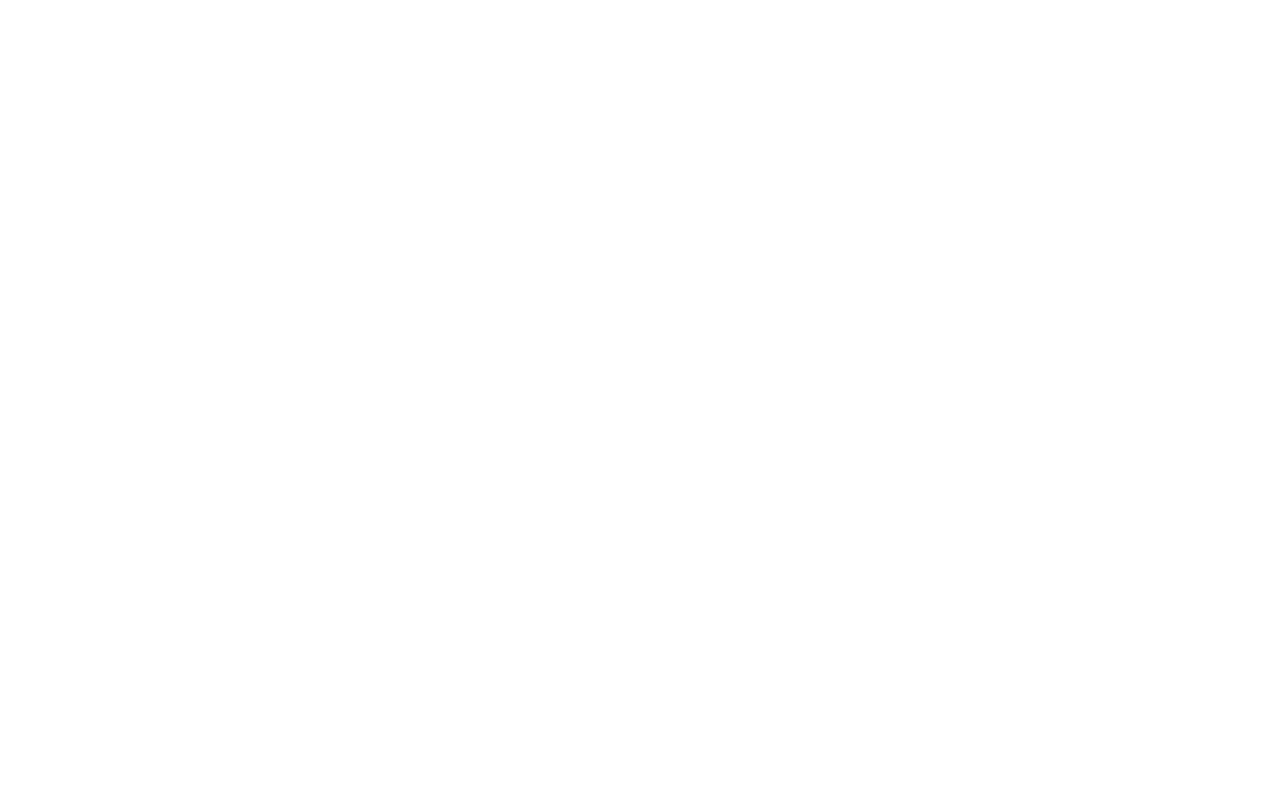
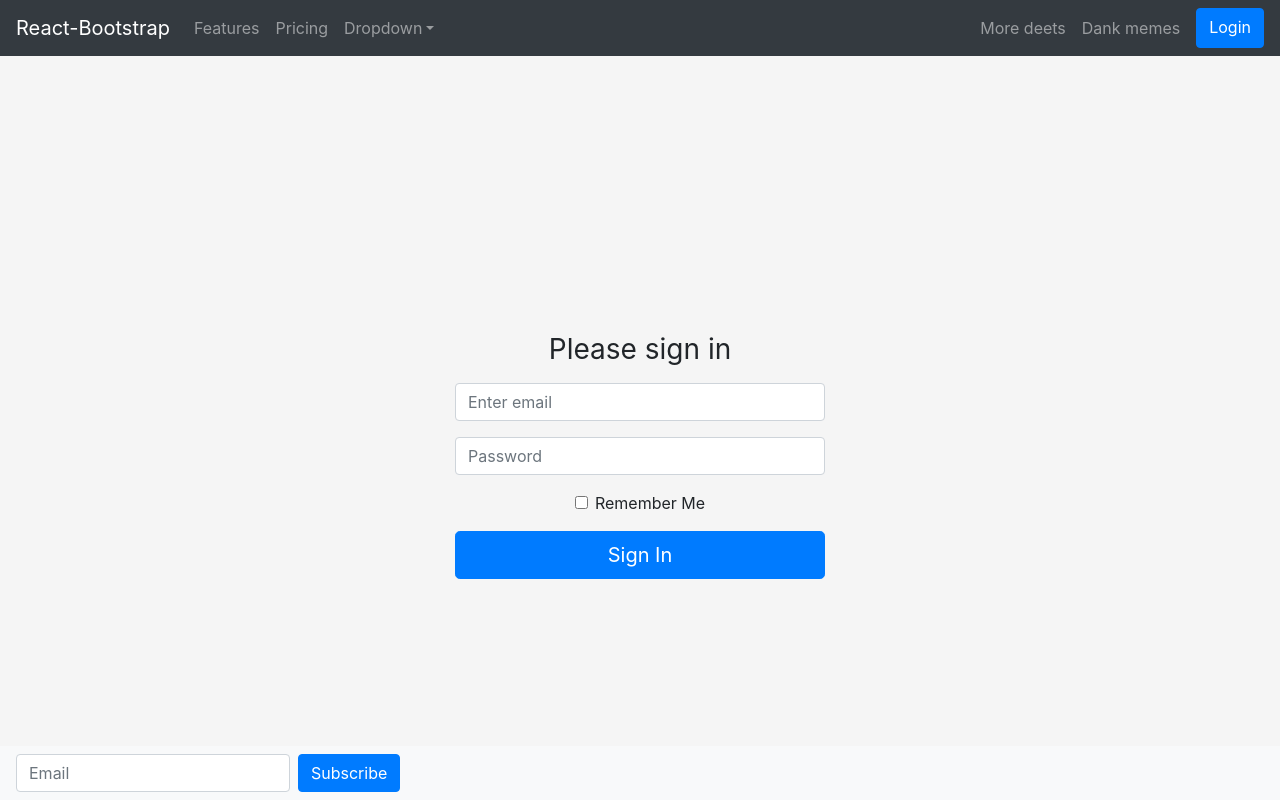
Before and after one commit to JamesSchubach/news-template, a React (Create React App) app: page /login in a window 1280 px wide. Built offline with nearby package versions, Linux system fonts and the light colour scheme.

Commit message:
feat: skeleton login page + routes

```diff
--- a/src/App.js
+++ b/src/App.js
@@ -9,6 +9,7 @@
 import Main from "./Main";
 import Article from "./components/Article";
 import Category from "./components/Category";
+import Login from "./components/Login";
 
 import { BrowserRouter, Switch, Route } from "react-router-dom";
 
@@ -19,6 +20,7 @@
         <Route exact path={`${process.env.PUBLIC_URL}/`} component={Main} />
         <Route path="/article" component={Article} />
         <Route path="/category" component={Category} />
+        <Route path="/login" component={Login} />
       </Switch>
     </BrowserRouter>
   );
--- /dev/null
+++ b/src/components/Login.jsx
@@ -0,0 +1,51 @@
+import React, { Component } from "react";
+import { Form, Container, Row, Col, Card, Button } from "react-bootstrap";
+import Header from "./header/header";
+import Footer from "./footer/footer";
+
+class Login extends Component {
+  state = {};
+  render() {
+    return (
+      <React.Fragment>
+        <div className="h-100">
+          <Header
+            headertransparent="header--transparent"
+            colorblack="color--black"
+            logoname="logo.png"
+          />
+          <div
+            style={{ backgroundColor: "#f5f5f5" }}
+            class="h-100 text-center my-auto"
+            data-gr-c-s-loaded="true"
+          >
+            <Container className="my-auto h-100" style={{ maxWidth: "400px" }}>
+              <Row className="my-auto align-items-center justify-content-center h-100">
+                <Col>
+                  <h1 class="h3 mb-3 font-weight-normal">Please sign in</h1>
+                  <Form>
+                    <Form.Group controlId="formBasicEmail">
+                      <Form.Control type="email" placeholder="Enter email" />
+                    </Form.Group>
+                    <Form.Group controlId="formBasicPassword">
+                      <Form.Control type="password" placeholder="Password" />
+                    </Form.Group>
+                    <Form.Group controlId="formBasicCheckbox">
+                      <Form.Check type="checkbox" label="Remember Me" />
+                    </Form.Group>
+                    <Button block size="lg" variant="primary" type="submit">
+                      Sign In
+                    </Button>
+                  </Form>
+                </Col>
+              </Row>
+            </Container>
+          </div>
+          <Footer />
+        </div>
+      </React.Fragment>
+    );
+  }
+}
+
+export default Login;
--- a/src/components/header/header.jsx
+++ b/src/components/header/header.jsx
@@ -1,5 +1,12 @@
 import React, { Component } from "react";
-import { Navbar, Nav, NavItem, NavDropdown, MenuItem } from "react-bootstrap";
+import {
+  Navbar,
+  Nav,
+  NavItem,
+  NavDropdown,
+  MenuItem,
+  Button,
+} from "react-bootstrap";
 import { Link } from "react-router-dom";
 
 class Header extends Component {
@@ -35,6 +42,9 @@
             <Nav.Link eventKey={2} href="#memes">
               Dank memes
             </Nav.Link>
+            <Button className="ml-2" href="/login" variant="primary">
+              Login
+            </Button>
           </Nav>
         </Navbar.Collapse>
       </Navbar>
--- a/src/index.css
+++ b/src/index.css
@@ -1,13 +1,23 @@
+html,
+body {
+  overflow: auto;
+  height: 100%;
+}
+
 body {
   margin: 0;
-  font-family: -apple-system, BlinkMacSystemFont, 'Segoe UI', 'Roboto', 'Oxygen',
-    'Ubuntu', 'Cantarell', 'Fira Sans', 'Droid Sans', 'Helvetica Neue',
+  font-family: -apple-system, BlinkMacSystemFont, "Segoe UI", "Roboto", "Oxygen",
+    "Ubuntu", "Cantarell", "Fira Sans", "Droid Sans", "Helvetica Neue",
     sans-serif;
   -webkit-font-smoothing: antialiased;
   -moz-osx-font-smoothing: grayscale;
 }
 
 code {
-  font-family: source-code-pro, Menlo, Monaco, Consolas, 'Courier New',
+  font-family: source-code-pro, Menlo, Monaco, Consolas, "Courier New",
     monospace;
 }
+
+#root {
+  height: 100%;
+}
```
